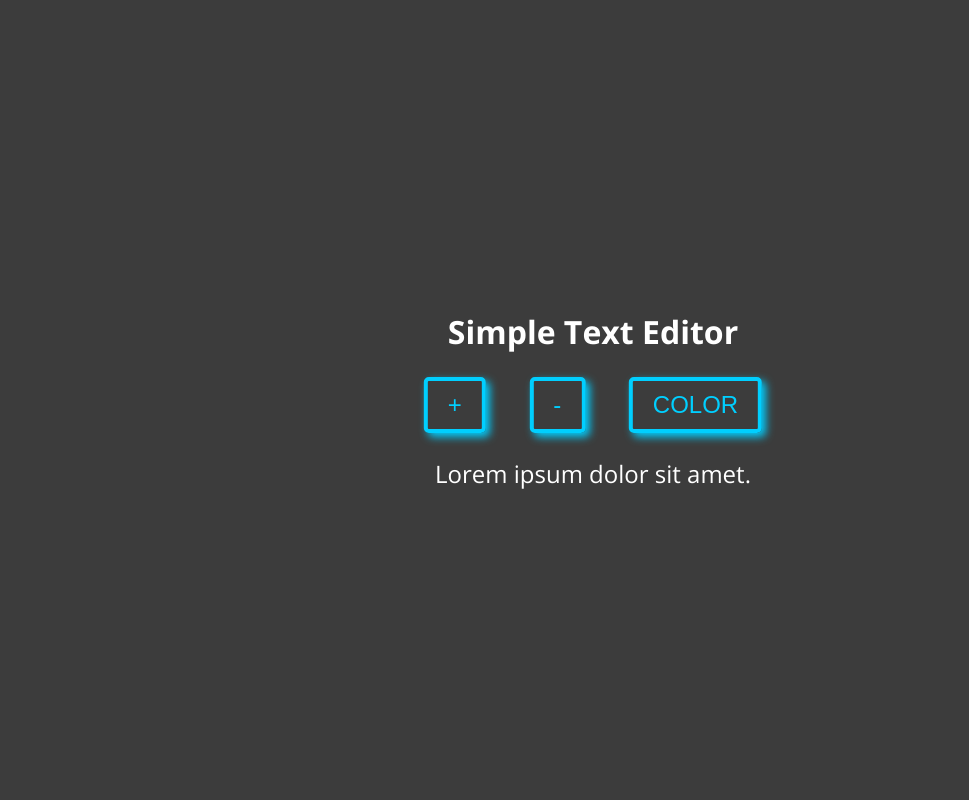
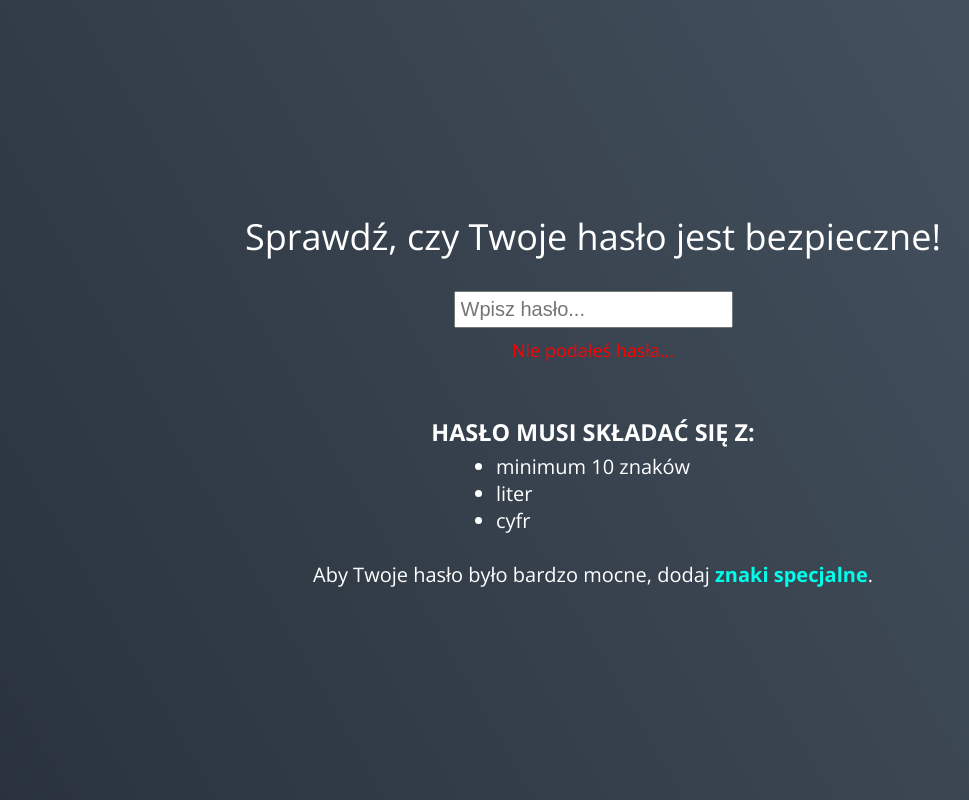
Before and after one commit to wojtekpirog/Empty_repository, a plain HTML site: page index.html in a window 1280 px wide. Shown: the whole page, without its empty margins (47-1016 px from the left). Drawn offline with nearby package versions, Linux system fonts and the light colour scheme.

Commit message:
Write a program that checks the quality of a password

```diff
--- a/index.html
+++ b/index.html
@@ -14,15 +14,18 @@
   <title>Sandbox Repository</title>
 </head>
 <body>
-  <div class="wrapper">
-    <h1>Simple Text Editor</h1>
-    <div class="btnContainer">
-      <button>+</button>
-      <button>-</button>
-      <button>COLOR</button>
-    </div>
-    <p>Lorem ipsum dolor sit amet.</p>
-  </div>
+  <label for="password">Sprawdź, czy Twoje hasło jest bezpieczne!</label>
+  <input type="text" id="password" placeholder="Wpisz hasło...">
+  <p class="passinfo">Nie podałeś hasła...</p>
+  <br><br>
+  <h3 style="text-transform: uppercase; margin-bottom: 5px;">Hasło musi składać się z:</h3>
+  <ul>
+    <li class="minLength">minimum 10 znaków</li>
+    <li>liter</li>
+    <li>cyfr</li>
+  </ul>
+  <br>
+  <p>Aby Twoje hasło było bardzo mocne, dodaj <span style="font-weight: bold; color:rgb(0, 255, 234);">znaki specjalne</span>.</p>
   <!-- <script src="https://cdn.jsdelivr.net/npm/@popperjs/core@2.11.8/dist/umd/popper.min.js" integrity="sha384-I7E8VVD/ismYTF4hNIPjVp/Zjvgyol6VFvRkX/vR+Vc4jQkC+hVqc2pM8ODewa9r" crossorigin="anonymous"></script> -->
   <!-- <script src="https://cdn.jsdelivr.net/npm/bootstrap@5.3.2/dist/js/bootstrap.min.js" integrity="sha384-BBtl+eGJRgqQAUMxJ7pMwbEyER4l1g+O15P+16Ep7Q9Q+zqX6gSbd85u4mG4QzX+" crossorigin="anonymous"></script> -->
   <script src="./index.js"></script>
--- a/index.js
+++ b/index.js
@@ -1,37 +1,41 @@
-const plusButton = document.querySelector("button:first-of-type");
-const minusButton = document.querySelector("button:nth-of-type(2)");
-const colorButton = document.querySelector("button:nth-of-type(3)");
-const paragraph = document.querySelector("p");
+const pass = document.querySelector('#password');
+const p = document.querySelector('.passinfo');
+const minLength = document.querySelector(".minLength");
+const letters = /[a-z]/i;
+const numbers = /[0-9]/;
+const special = /[!@#$%^&*()]/;
+const minValue = 10;
 
-const getFontSize = () => {
-  const fontSize = window.getComputedStyle(paragraph).fontSize;
-  return parseFloat(fontSize);
+// RegExp jako wyrażenie regularne - poprawny adres email
+// /^[0-9a-z_.-]+@[0-9a-z.-]+\.[a-z]{2,3}$/i
+
+minLength.textContent = `minimum ${minValue} znaków`;
+
+const showMsg = () => {
+  if (pass.value.length === 0) {
+    p.textContent = "Nie podałeś hasła...";
+  } else {
+    // p.textContent = `Długość ciągu znaków z inputa: ${pass.value.length}`;
+    if (pass.value.length > minValue && pass.value.match(letters) && pass.value.match(numbers) && pass.value.match(special)) {
+      p.textContent = "Masz bardzo dobre hasło! 💪";
+      p.style.color = "lime";
+    } else if (pass.value.length > minValue && pass.value.match(letters) && pass.value.match(numbers)) {
+      p.textContent = "Masz dobre hasło! 👍"
+      p.style.color = "gold";
+    } else {
+      p.textContent = "Masz słabe hasło! 😥"
+      p.style.color = "tomato";
+    }
+  }
 }
 
-// Wygeneruj losową wartość koloru w postaci szesnastkowej;
-// const getRandomHexColor = () => "#" + Math.floor(Math.random() * 16777215).toString(16);
-
-const zoomIn = () => {
-  let fontSize = getFontSize();
-  if (fontSize >= 40) return;
-  fontSize += 2;
-  paragraph.style.fontSize = fontSize + "px";
+const checkPassword = () => {
+  if (pass.value === "") {
+    p.textContent = "Nie podałeś hasła...";
+    p.style.color = "tomato";
+  } else {
+    showMsg();
+  }
 }
 
-const zoomOut = () => {
-  let fontSize = getFontSize();
-  if (fontSize <= 10) return;
-  fontSize -= 2;
-  paragraph.style.fontSize = fontSize + "px";
-}
-
-const setRandomColor = () => {
-  let red = Math.floor(Math.random() * 255);
-  let green = Math.floor(Math.random() * 255);
-  let blue = Math.floor(Math.random() * 255);
-  paragraph.style.color = `rgb(${red}, ${green}, ${blue})`;
-};
-
-plusButton.addEventListener("click", zoomIn);
-minusButton.addEventListener("click", zoomOut);
-colorButton.addEventListener("click", setRandomColor);
+pass.addEventListener("keyup", checkPassword);
--- a/styles.css
+++ b/styles.css
@@ -1,57 +1,52 @@
-:root {
-  background-color: rgb(60, 60, 60);
+* {
+  box-sizing: border-box;
+  margin: 0;
+  padding: 0;
 }
 
 body {
+  display: flex;
+  justify-content: center;
+  align-items: center;
+  flex-direction: column;
+  height: 100vh;
   font-family: 'Open Sans', sans-serif;
-  margin: 0;
-  padding: 0 20px;
-  height: 100vh;
-  position: relative;
+  color: rgb(255, 255, 255);
+  background-image: linear-gradient(60deg, #29323c 0%, #485563 100%);
+  font-size: 20px;
 }
 
-*,
-*::after,
-*::before {
-  color: #fff;
+label {
+  font-size: 36px;
 }
 
-.wrapper {
-  position: absolute;
-  top: 50%;
-  left: 50%;
-  transform: translate(-50%, -50%);
+input {
+  margin-top: 30px;
+  margin-bottom: 10px;
+  padding: 5px;
+  font-size: 20px;
 }
 
-h1 {
-  margin: 1.5rem;
-}
-
-.btnContainer {
-  display: flex;
-  justify-content: space-between;
+.passinfo {
+  font-size: 18px;
+  color: #ff0000;
 }
 
 button {
-  padding: 10px 20px;
-  outline: none;
+  margin: 0 30px;
+  padding: 10px 30px;
   background: none;
+  border: 2px solid #00cfff;
+  border-radius: 5px;
   color: #00cfff;
-  font-size: 1.5rem;
-  border: 4px solid #00cfff;
-  border-radius: 5px;
-  box-shadow: 4px 4px 8px;
+  font-size: 36px;
+  text-transform: uppercase;
   cursor: pointer;
-  transition: .2s;
+  transition: color .3s, box-shadow .3s;
+  box-shadow: 3px 3px 10px #00cfff
 }
 
 button:hover {
-  transform: translate(3px, 3px);
-  box-shadow: 1px 1px 4px;
+  color: #00ffae;
+  box-shadow: 3px 3px 10px #00ffae;
 }
-
-.wrapper > p {
-  text-align: center;
-  margin-top: 1.5rem;
-  font-size: 1.5rem; /* 24px */
-}
```
